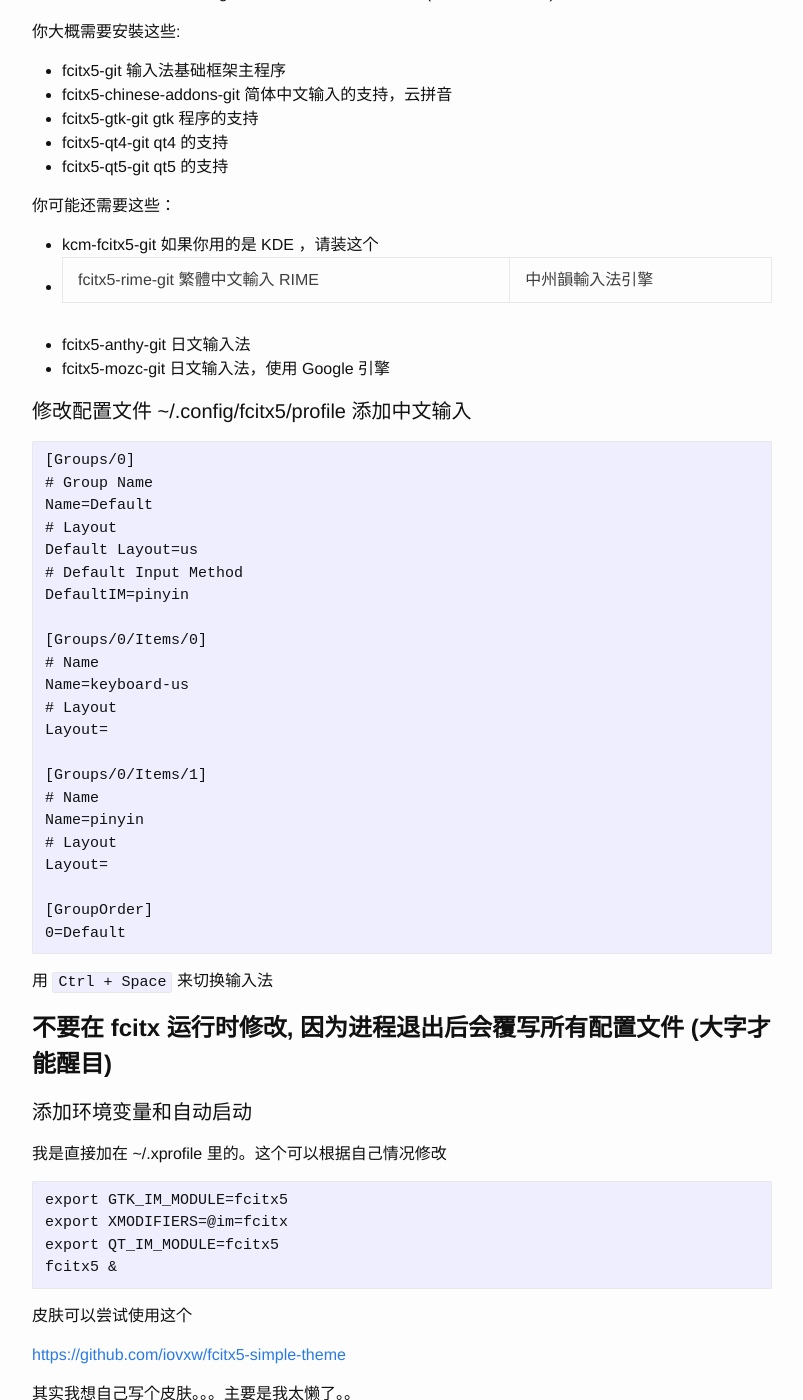
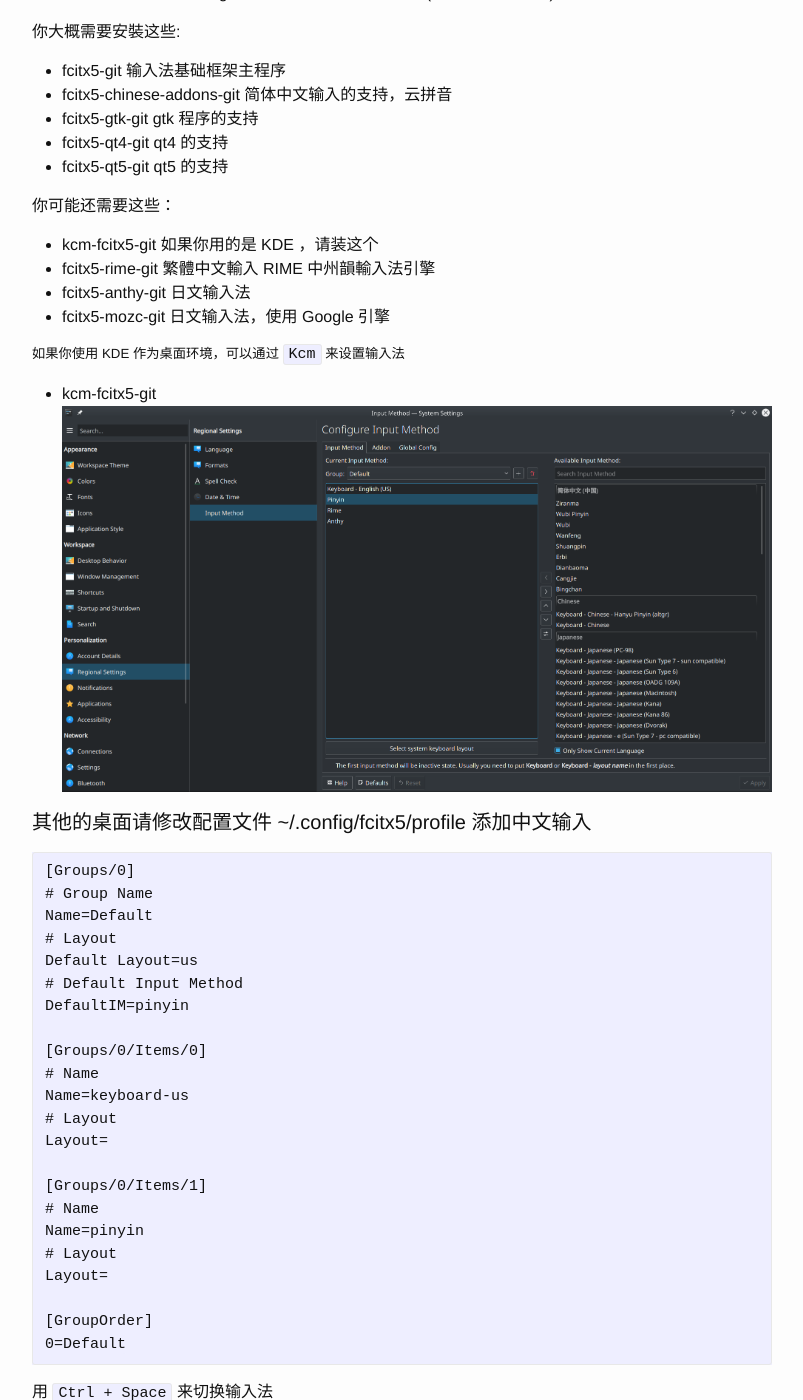
Before and after one commit to a-wing/blog, a Jekyll site: the page built from _posts/2018-08-14-fcitx5.md, in a window 1280 px wide and 1400 px high, scrolled down 750 px. Shown: the whole window, without its empty margins (238-1041 px from the left). Built offline with Jekyll 4.4.1, drawn with Linux system fonts in a browser that asks for light colours; comment, search, counter and statistics services are not loaded.

Commit message:
Update fcitx5

````diff
--- a/_posts/2018-08-14-fcitx5.md
+++ b/_posts/2018-08-14-fcitx5.md
@@ -28,11 +28,16 @@ categories: linux
 
 你可能还需要这些：
 - kcm-fcitx5-git    如果你用的是 KDE ，请装这个
-- fcitx5-rime-git   繁體中文輸入 RIME | 中州韻輸入法引擎
+- fcitx5-rime-git   繁體中文輸入 RIME 中州韻輸入法引擎
 - fcitx5-anthy-git  日文输入法
 - fcitx5-mozc-git   日文输入法，使用 Google 引擎
 
-#### 修改配置文件 ~/.config/fcitx5/profile 添加中文输入
+##### 如果你使用 KDE 作为桌面环境，可以通过 `Kcm` 来设置输入法
+- kcm-fcitx5-git
+![kcm-fcitx5](/assets/img/fcitx5/kcm-fcitx5.png)
+
+
+#### 其他的桌面请修改配置文件 ~/.config/fcitx5/profile 添加中文输入
 ```
 [Groups/0]
 # Group Name
````
Also changed, not shown: assets/img/fcitx5/kcm-fcitx5.png (added).
